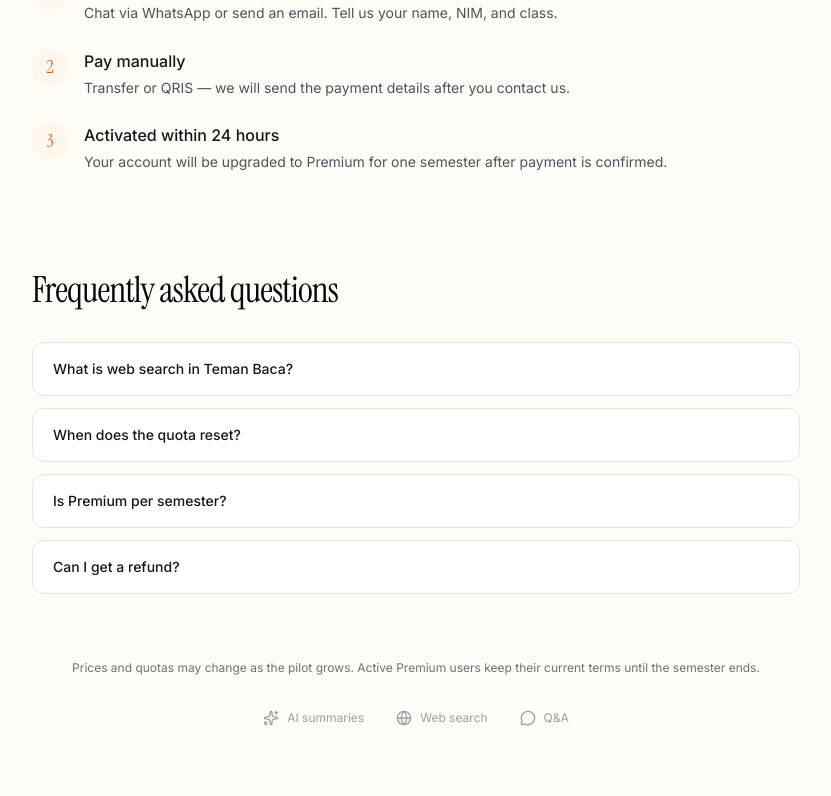
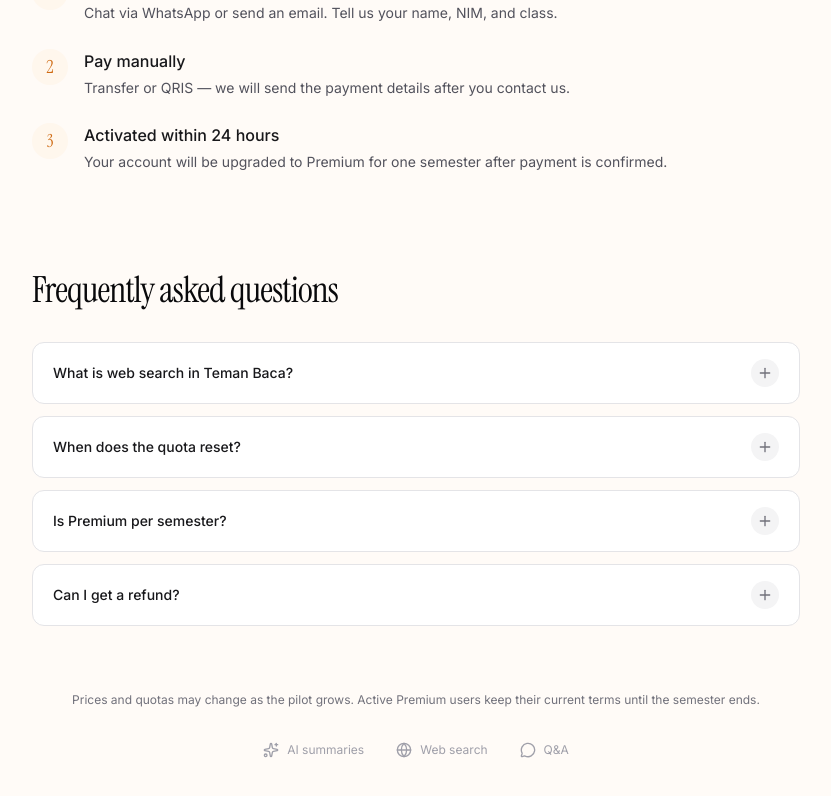
Before and after one commit to ywildan/karsa-landing, a React (Vite) app: page /paket in a window 1280 px wide. Shown: the part 1071-1867 px from the top of the page, without its empty margins (224-1055 px from the left). Built offline with nearby package versions, Linux system fonts and the light colour scheme.

Commit message:
feat: animated accordion FAQ (auto-close others)

```diff
--- a/src/pages/PlanPage.tsx
+++ b/src/pages/PlanPage.tsx
@@ -2,6 +2,7 @@
 import { Link } from "react-router-dom";
 import Lenis from "lenis";
 import {
+  AnimatePresence,
   motion,
   useMotionTemplate,
   useMotionValue,
@@ -16,6 +17,7 @@
   Globe,
   Mail,
   MessageCircle,
+  Plus,
   Sparkles,
 } from "lucide-react";
 import { LanguageToggle } from "../components/LanguageToggle";
@@ -156,24 +158,106 @@
   );
 }
 
-function FaqItem({ question, answer }: { question: string; answer: string }) {
+function FaqItem({
+  question,
+  answer,
+  open,
+  onToggle,
+}: {
+  question: string;
+  answer: string;
+  open: boolean;
+  onToggle: () => void;
+}) {
   return (
-    <motion.details
+    <motion.div
       {...revealProps()}
-      className="group rounded-xl border border-zinc-200 bg-white px-5 py-4 transition-colors open:border-[#CF6A12]/40 open:shadow-[0_4px_24px_-8px_rgba(207,106,18,0.25)]"
+      className={`rounded-xl border bg-white px-5 transition-all duration-300 ${
+        open
+          ? "border-[#CF6A12]/40 py-4 shadow-[0_4px_24px_-8px_rgba(207,106,18,0.25)]"
+          : "border-zinc-200 py-4 hover:border-zinc-300"
+      }`}
     >
-      <summary className="cursor-pointer list-none text-sm font-medium text-zinc-900 [&::-webkit-details-marker]:hidden">
-        <LocalizedText>{question}</LocalizedText>
-      </summary>
-      <motion.p
-        initial={{ opacity: 0 }}
-        animate={{ opacity: 1 }}
-        transition={{ duration: 0.3 }}
-        className="mt-2 text-sm leading-relaxed text-zinc-600"
+      <button
+        onClick={onToggle}
+        aria-expanded={open}
+        className="flex w-full items-center justify-between gap-4 text-left"
       >
-        <LocalizedText>{answer}</LocalizedText>
-      </motion.p>
-    </motion.details>
+        <span className="text-sm font-medium text-zinc-900">
+          <LocalizedText>{question}</LocalizedText>
+        </span>
+        <motion.span
+          animate={{ rotate: open ? 45 : 0 }}
+          transition={{ duration: 0.3, ease: EASE }}
+          className={`flex h-7 w-7 shrink-0 items-center justify-center rounded-full transition-colors ${
+            open ? "bg-[#CF6A12] text-white" : "bg-zinc-100 text-zinc-500"
+          }`}
+        >
+          <Plus className="h-4 w-4" />
+        </motion.span>
+      </button>
+      <AnimatePresence initial={false}>
+        {open && (
+          <motion.div
+            key="answer"
+            initial={{ height: 0, opacity: 0 }}
+            animate={{ height: "auto", opacity: 1 }}
+            exit={{ height: 0, opacity: 0 }}
+            transition={{ duration: 0.35, ease: EASE }}
+            className="overflow-hidden"
+          >
+            <p className="pt-2 text-sm leading-relaxed text-zinc-600">
+              <LocalizedText>{answer}</LocalizedText>
+            </p>
+          </motion.div>
+        )}
+      </AnimatePresence>
+    </motion.div>
+  );
+}
+
+const FAQS = [
+  {
+    question: "What is web search in Teman Baca?",
+    answer:
+      "Tap the globe icon in Teman Baca chat and the AI will also search the web for the latest information — useful for topics that change, like regulations. Answers include tappable source links.",
+  },
+  {
+    question: "When does the quota reset?",
+    answer:
+      "Free web search quota (3x) resets on the 1st of each month. Premium quota (3x/day) resets every midnight (WIB).",
+  },
+  {
+    question: "Is Premium per semester?",
+    answer:
+      "Yes — one payment covers about 6 months. The Rp 15.000 price is an introductory price for our first faculty.",
+  },
+  {
+    question: "Can I get a refund?",
+    answer:
+      "Contact us within 7 days of payment if Premium was never activated or is not working for you.",
+  },
+];
+
+function FaqSection() {
+  const [openIndex, setOpenIndex] = useState<number | null>(null);
+  return (
+    <div className="mx-auto mt-20 max-w-3xl sm:mt-24">
+      <motion.h2 {...revealProps()} className="font-serif text-3xl tracking-tight text-zinc-950 sm:text-4xl">
+        <LocalizedText>Frequently asked questions</LocalizedText>
+      </motion.h2>
+      <div className="mt-8 space-y-3">
+        {FAQS.map((faq, i) => (
+          <FaqItem
+            key={faq.question}
+            question={faq.question}
+            answer={faq.answer}
+            open={openIndex === i}
+            onToggle={() => setOpenIndex(openIndex === i ? null : i)}
+          />
+        ))}
+      </div>
+    </div>
   );
 }
 
@@ -381,29 +465,7 @@
             </div>
 
             {/* FAQ */}
-            <div className="mx-auto mt-20 max-w-3xl sm:mt-24">
-              <motion.h2 {...revealProps()} className="font-serif text-3xl tracking-tight text-zinc-950 sm:text-4xl">
-                <LocalizedText>Frequently asked questions</LocalizedText>
-              </motion.h2>
-              <div className="mt-8 space-y-3">
-                <FaqItem
-                  question="What is web search in Teman Baca?"
-                  answer="Tap the globe icon in Teman Baca chat and the AI will also search the web for the latest information — useful for topics that change, like regulations. Answers include tappable source links."
-                />
-                <FaqItem
-                  question="When does the quota reset?"
-                  answer="Free web search quota (3x) resets on the 1st of each month. Premium quota (3x/day) resets every midnight (WIB)."
-                />
-                <FaqItem
-                  question="Is Premium per semester?"
-                  answer="Yes — one payment covers about 6 months. The Rp 15.000 price is an introductory price for our first faculty."
-                />
-                <FaqItem
-                  question="Can I get a refund?"
-                  answer="Contact us within 7 days of payment if Premium was never activated or is not working for you."
-                />
-              </div>
-            </div>
+            <FaqSection />
 
             {/* Footnote */}
             <motion.p
```
